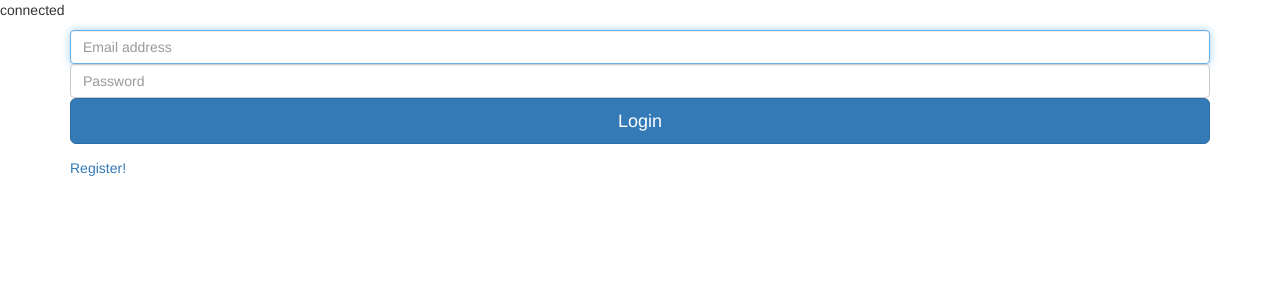
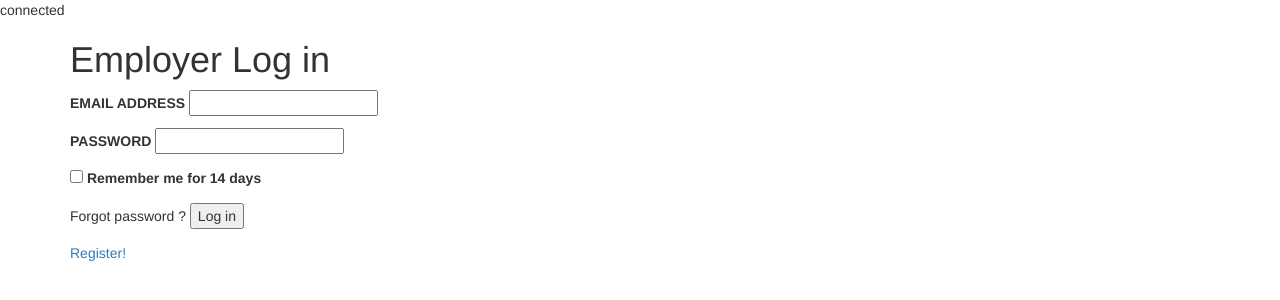
Before and after one commit to jgomez8558/Project_Scorpio, a PHP site: page / in a window 1280 px wide. Shown: the top 300 px of the page. Run offline with PHP 8.4, Linux system fonts and the light colour scheme; some libraries are stand-ins or nearby versions.

Commit message:
Added main.css
css for the index.html

```diff
--- a/index.php
+++ b/index.php
@@ -2,26 +2,26 @@
 
 session_start();
 
-include ("connection.php");
+include("connection.php");
 
-$message="";
+$message = "";
 
-if(!empty($_POST["login"])) {
+if (!empty($_POST["login"])) {
 
 
-    $hashedPasswordFromDB = mysqli_query($link,"SELECT password FROM profile WHERE email='" . $_POST["email"]."'");
+    $hashedPasswordFromDB = mysqli_query($link, "SELECT password FROM profile WHERE email='" . $_POST["email"] . "'");
 
-    $pass=mysqli_fetch_row($hashedPasswordFromDB);
+    $pass = mysqli_fetch_row($hashedPasswordFromDB);
 
     $passwordString = $pass[0];
 
-    $result = mysqli_query($link,"SELECT * FROM profile WHERE email='" . $_POST["email"] . "' and password = '". $passwordString."'");
-    $row  = mysqli_fetch_array($result);
+    $result = mysqli_query($link, "SELECT * FROM profile WHERE email='" . $_POST["email"] . "' and password = '" . $passwordString . "'");
+    $row = mysqli_fetch_array($result);
     //        if(is_array($row)) {
 
     $auth = password_verify($_POST['password'], $passwordString);
 
-    if ($auth === true){
+    if ($auth === true) {
 
         $_SESSION['name'] = $row['firstName'];
         //             header("Location: /braintrendy/home.php");
@@ -33,7 +33,7 @@
     }
 }
 
-if(!empty($_POST["logout"])) {
+if (!empty($_POST["logout"])) {
     $_SESSION["ID"] = "";
     session_destroy();
 }
@@ -48,20 +48,48 @@
         <link href="//maxcdn.bootstrapcdn.com/bootstrap/3.3.0/css/bootstrap.min.css" rel="stylesheet" id="bootstrap-css">
         <script src="//maxcdn.bootstrapcdn.com/bootstrap/3.3.0/js/bootstrap.min.js"></script>
         <script src="//code.jquery.com/jquery-1.11.1.min.js"></script>
-        <link rel="stylesheet" type="text/css" href="index.css">
+        <link rel="stylesheet" type="text/css" href="main.css">
     </head>
 
     <body>
         <div class="container">
             <div class="card card-container">
+            <form>
+                <h1>Employer Log in</h1>
+                    <div class="inset">
+                        <p>
+                            <label for="email">EMAIL ADDRESS</label>
+                            <input type="text" name="email" id="email">
+                        </p>
+                        <p>
+                            <label for="password">PASSWORD</label>
+                            <input type="password" name="password" id="password">
+                        </p>
+                        <p>
+                            <input type="checkbox" name="remember" id="remember">
+                            <label for="remember">Remember me for 14 days</label>
+                        </p>
+                    </div>
+                 <p class="p-container">
+                        <span>Forgot password ?</span>
+                        <input type="submit" name="go" id="go" value="Log in">
+                </p>
+        </form>
 
-                <p id="profile-name" class="profile-name-card"></p>
+
+
+
+
+
+
+
+                <!-- <p id="profile-name" class="profile-name-card"></p>
                 <form method = "POST" class="form-signin">
                     <span id="reauth-email" class="reauth-email"></span>
                     <input type="email" id="inputEmail" name = "email" class="form-control" placeholder="Email address" required autofocus>
                     <input type="password" id="inputPassword" name = "password" class="form-control" placeholder="Password" required>
                     <input class="btn btn-lg btn-primary btn-block btn-signin" type = "submit" name = "login" id = "btn_sub" value = "Login">
-                </form><!-- /form -->
+                </form>/form -->
                 <a href="/braintrendy/registration.php" class="forgot-password">
                     Register!
                 </a>
```
Also changed, not shown: registration.php (+3 -12 lines), main.css (added), 1 other file.
